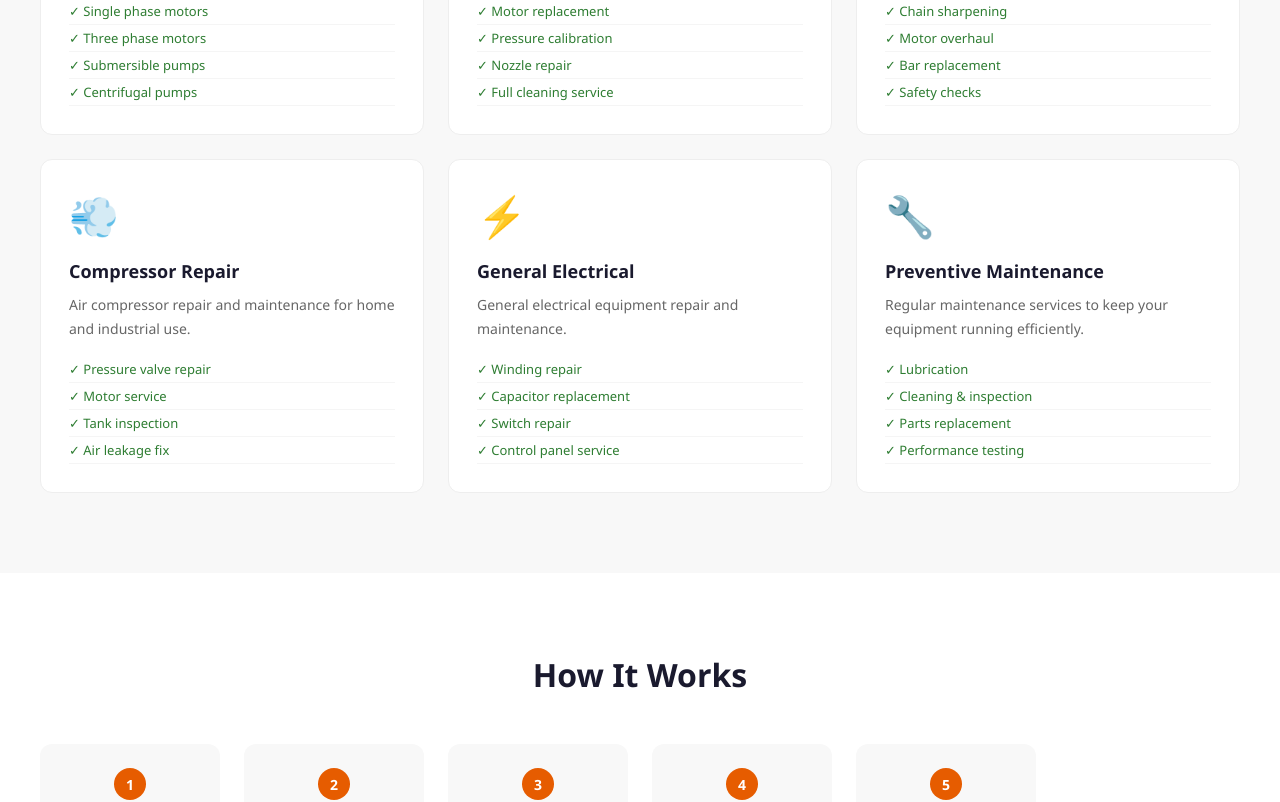
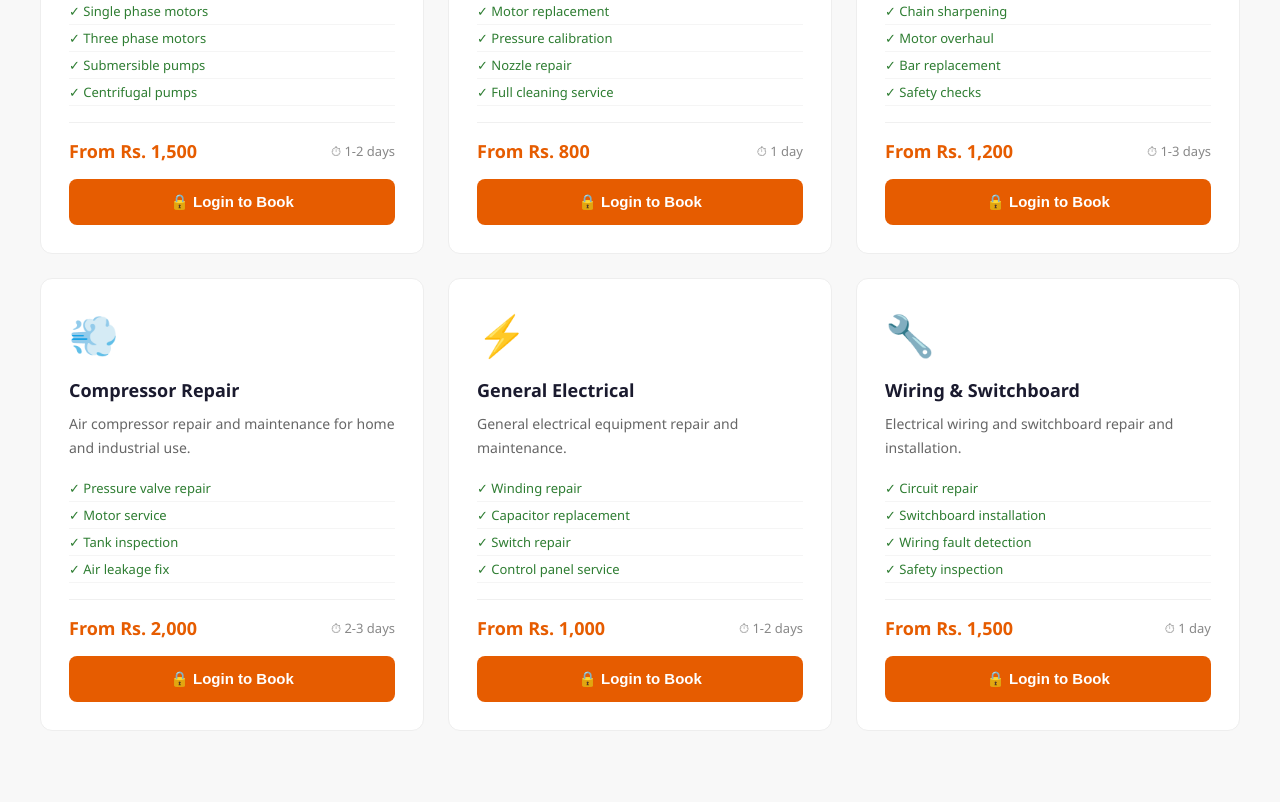
Before and after one commit to Heshan1478/y_engineer, a React (Create React App) app in the folder y_eng_frontend/: page /services in a window 1280 px wide. Shown: the part 740-1542 px from the top of the page. Built offline with nearby package versions, Linux system fonts and the light colour scheme; no server answers.

Commit message:
Update services page

```diff
--- a/y_eng_frontend/src/pages/Services.jsx
+++ b/y_eng_frontend/src/pages/Services.jsx
@@ -1,7 +1,17 @@
 // src/pages/Services.jsx
-import { Link } from 'react-router-dom';
+import { Link, useNavigate } from 'react-router-dom';
 
-export default function Services() {
+export default function Services({ user }) {
+  const navigate = useNavigate();
+
+  const handleBookRepair = (serviceType) => {
+    if (!user) {
+      navigate('/login');
+    } else {
+      navigate('/book-repair', { state: { serviceType } });
+    }
+  };
+
   return (
     <div style={{ fontFamily: "'Segoe UI', sans-serif", backgroundColor: '#f8f8f8' }}>
 
@@ -16,7 +26,7 @@ export default function Services() {
         </div>
       </section>
 
-      {/* Services List */}
+      {/* Services List with Book Buttons */}
       <section style={styles.section}>
         <div style={styles.container}>
           <h2 style={styles.sectionTitle}>What We Repair</h2>
@@ -31,6 +41,16 @@ export default function Services() {
                     <li key={j} style={styles.serviceItem}>✓ {item}</li>
                   ))}
                 </ul>
+                <div style={styles.priceTime}>
+                  <span style={styles.price}>From Rs. {s.price}</span>
+                  <span style={styles.time}>⏱ {s.time}</span>
+                </div>
+                <button
+                  onClick={() => handleBookRepair(s.type)}
+                  style={styles.bookBtn}
+                >
+                  {user ? '📋 Book Repair' : '🔒 Login to Book'}
+                </button>
               </div>
             ))}
           </div>
@@ -57,7 +77,7 @@ export default function Services() {
       {/* CTA */}
       <section style={styles.cta}>
         <div style={styles.container}>
-          <h2 style={styles.ctaTitle}>Ready to get your equipment repaired?</h2>
+          <h2 style={styles.ctaTitle}>Need Immediate Help?</h2>
           <p style={styles.ctaSub}>Contact us via WhatsApp or visit our shop.</p>
           <div style={{ display: 'flex', gap: 16, justifyContent: 'center', flexWrap: 'wrap' }}>
             <a
@@ -81,43 +101,67 @@ export default function Services() {
 
 const services = [
   {
-    icon: '💧', title: 'Water Motor Repair',
+    type: 'Water Motor',
+    icon: '💧',
+    title: 'Water Motor Repair',
     desc: 'Complete repair and maintenance services for all types of water motors.',
     items: ['Single phase motors', 'Three phase motors', 'Submersible pumps', 'Centrifugal pumps'],
+    price: '1,500',
+    time: '1-2 days',
   },
   {
-    icon: '🔫', title: 'Spray Gun Service',
+    type: 'Electric Spray Gun',
+    icon: '🔫',
+    title: 'Spray Gun Service',
     desc: 'Professional servicing and repair of electric spray guns.',
     items: ['Motor replacement', 'Pressure calibration', 'Nozzle repair', 'Full cleaning service'],
+    price: '800',
+    time: '1 day',
   },
   {
-    icon: '🪚', title: 'Chain Saw Repair',
+    type: 'Chain Saw',
+    icon: '🪚',
+    title: 'Chain Saw Repair',
     desc: 'Expert repair for all brands of electric and petrol chain saws.',
     items: ['Chain sharpening', 'Motor overhaul', 'Bar replacement', 'Safety checks'],
+    price: '1,200',
+    time: '1-3 days',
   },
   {
-    icon: '💨', title: 'Compressor Repair',
+    type: 'Compressor',
+    icon: '💨',
+    title: 'Compressor Repair',
     desc: 'Air compressor repair and maintenance for home and industrial use.',
     items: ['Pressure valve repair', 'Motor service', 'Tank inspection', 'Air leakage fix'],
+    price: '2,000',
+    time: '2-3 days',
   },
   {
-    icon: '⚡', title: 'General Electrical',
+    type: 'Electrical Equipment',
+    icon: '⚡',
+    title: 'General Electrical',
     desc: 'General electrical equipment repair and maintenance.',
     items: ['Winding repair', 'Capacitor replacement', 'Switch repair', 'Control panel service'],
+    price: '1,000',
+    time: '1-2 days',
   },
   {
-    icon: '🔧', title: 'Preventive Maintenance',
-    desc: 'Regular maintenance services to keep your equipment running efficiently.',
-    items: ['Lubrication', 'Cleaning & inspection', 'Parts replacement', 'Performance testing'],
+    type: 'Wiring/Switchboard',
+    icon: '🔧',
+    title: 'Wiring & Switchboard',
+    desc: 'Electrical wiring and switchboard repair and installation.',
+    items: ['Circuit repair', 'Switchboard installation', 'Wiring fault detection', 'Safety inspection'],
+    price: '1,500',
+    time: '1 day',
   },
 ];
 
 const steps = [
-  { icon: '📞', title: 'Contact Us',    desc: 'Call or WhatsApp us to describe the issue with your equipment.' },
-  { icon: '📦', title: 'Bring it In',   desc: 'Bring your equipment to our shop. We also offer pickup for large items.' },
-  { icon: '🔍', title: 'Diagnosis',     desc: 'Our technician inspects the equipment and provides a repair quote.' },
-  { icon: '🔧', title: 'Repair',        desc: 'We repair your equipment using quality parts with care and expertise.' },
-  { icon: '✅', title: 'Ready to Go',   desc: 'Pick up your repaired equipment. We offer a service warranty.' },
+  { icon: '📋', title: 'Book Service', desc: 'Choose your service type and describe the issue online.' },
+  { icon: '📦', title: 'Drop-off or Pickup', desc: 'Bring equipment to us or we can pick it up from your location.' },
+  { icon: '🔍', title: 'Diagnosis', desc: 'Our technician inspects and provides a repair quote.' },
+  { icon: '🔧', title: 'Repair', desc: 'We repair using quality parts with care and expertise.' },
+  { icon: '✅', title: 'Ready to Go', desc: 'Pick up your repaired equipment with service warranty.' },
 ];
 
 const styles = {
@@ -148,6 +192,7 @@ const styles = {
   serviceCard: {
     backgroundColor: 'white', borderRadius: 12,
     padding: 28, border: '1px solid #eee',
+    display: 'flex', flexDirection: 'column',
   },
   serviceIcon: { fontSize: 40, marginBottom: 16 },
   serviceTitle: {
@@ -158,10 +203,27 @@ const styles = {
     fontSize: 14, color: '#666', lineHeight: 1.7,
     margin: '0 0 16px 0',
   },
-  serviceList: { paddingLeft: 0, listStyle: 'none', margin: 0 },
+  serviceList: { paddingLeft: 0, listStyle: 'none', margin: '0 0 16px 0', flex: 1 },
   serviceItem: {
     fontSize: 13, color: '#2e7d32', padding: '4px 0',
     borderBottom: '1px solid #f5f5f5',
+  },
+  priceTime: {
+    display: 'flex', justifyContent: 'space-between',
+    alignItems: 'center', marginBottom: 16,
+    paddingTop: 16, borderTop: '1px solid #f0f0f0',
+  },
+  price: {
+    fontSize: 18, fontWeight: '800', color: '#E65C00',
+  },
+  time: {
+    fontSize: 13, color: '#888', fontWeight: '500',
+  },
+  bookBtn: {
+    width: '100%', padding: 14, fontSize: 15,
+    backgroundColor: '#E65C00', color: 'white',
+    border: 'none', borderRadius: 8, cursor: 'pointer',
+    fontWeight: '700',
   },
   stepsRow: {
     display: 'grid',
```
